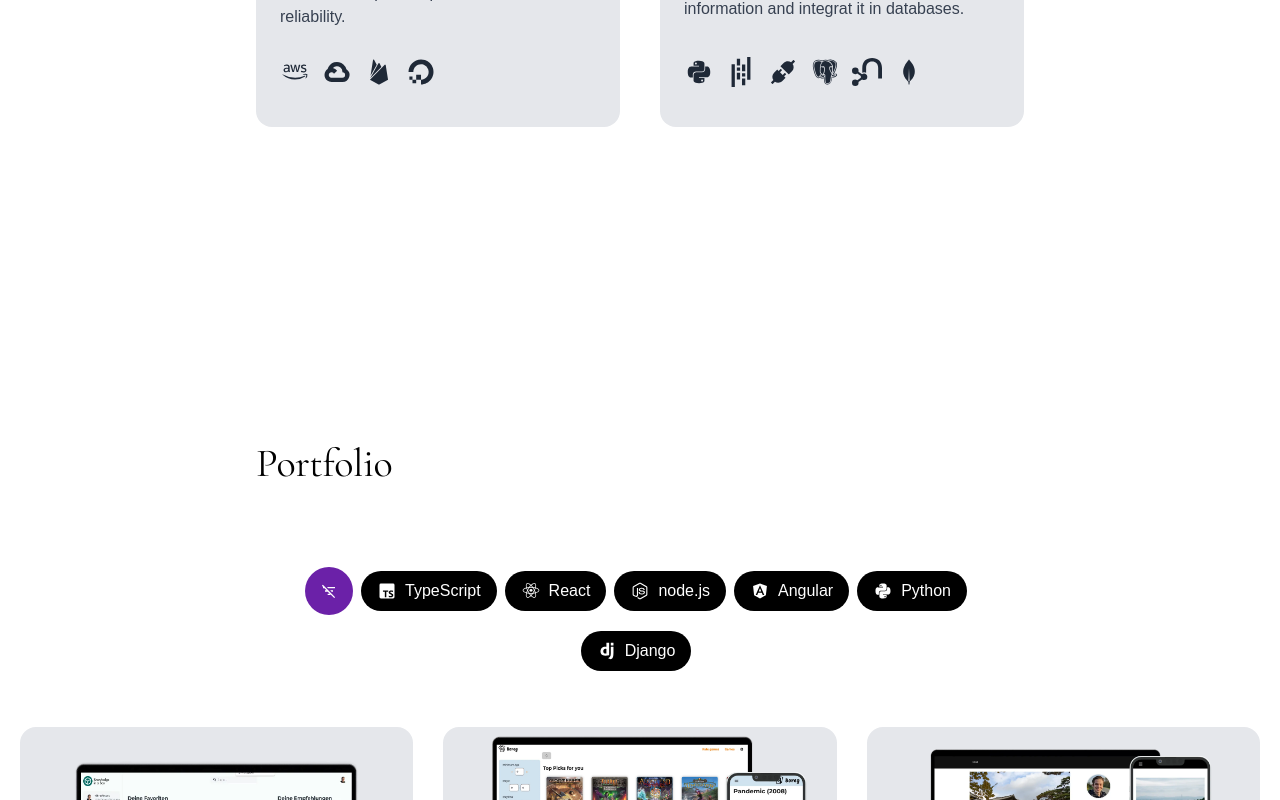
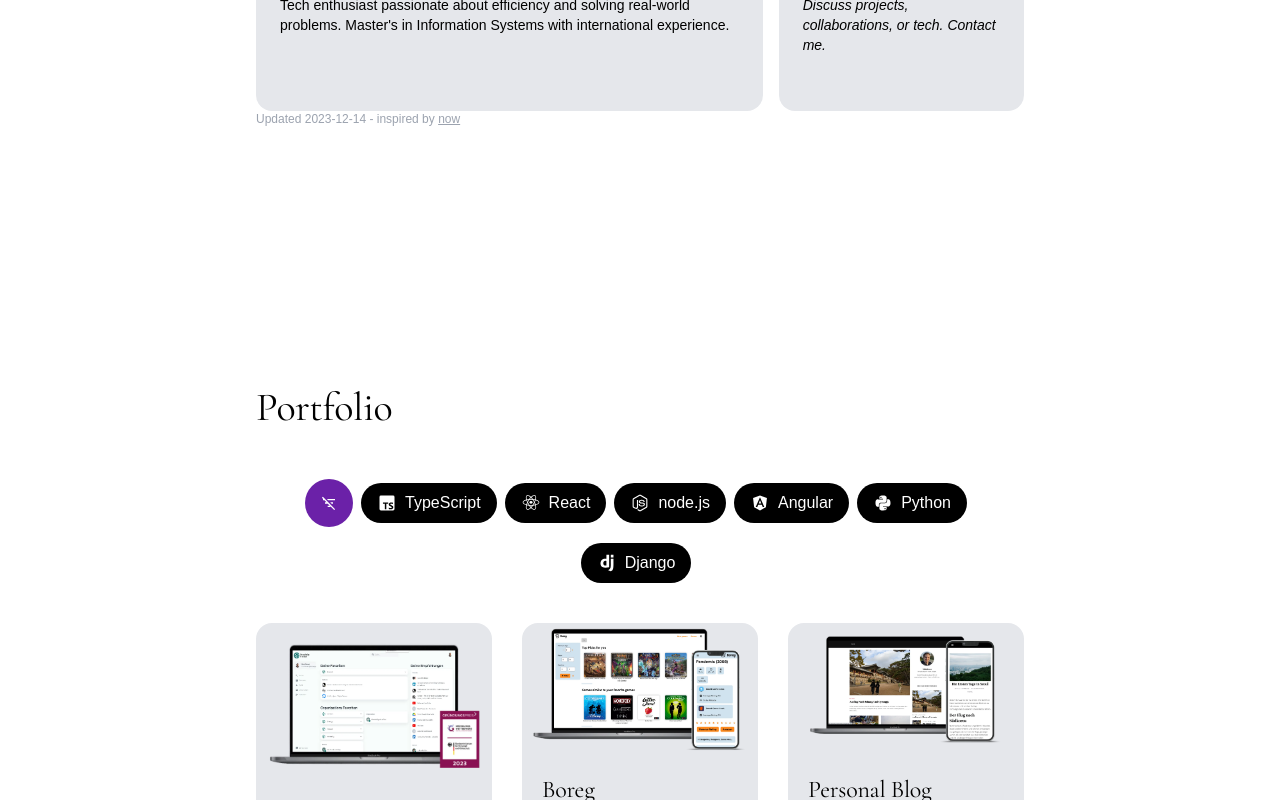
Before and after one commit to tillhoffmann1411/personal-website, a Next.js app: page / in a window 1280 px wide. Shown: the part 3454-4254 px from the top of the page. Built offline with nearby package versions, Linux system fonts and the light colour scheme; a web font is replaced by a local one.

Commit message:
portfolio design changes

```diff
--- a/app/page.tsx
+++ b/app/page.tsx
@@ -39,11 +39,9 @@ export default function Home() {
       <main className="bg-white dark:bg-black/95">
         <div className="mx-auto py-10 px-5 sm:px-10 md:px-32 xl:px-64">
           <BlogFeed />
+          <Skills />
           <About />
-          <Skills />
-        </div>
-        <Portfolio />
-        <div className="mx-auto py-10 px-5 sm:px-10 md:px-32 xl:px-64">
+          <Portfolio />
           <Contact />
           <FAQ />
         </div>
--- a/app/ui/portfolio/portfolio.tsx
+++ b/app/ui/portfolio/portfolio.tsx
@@ -24,15 +24,13 @@ const Portfolio = () => {
 
     return (
         <section className='mt-10 max-h-lg' id='portfolio'>
-            <div className='mx-auto py-10 px-5 sm:px-10 md:px-32 xl:px-64'>
+            <div className='py-6'>
                 <h2 className='dark:text-white'>Portfolio</h2>
             </div>
-            <div className='mx-auto py-10 px-5 sm:px-10 md:px-32 xl:px-64'>
+            <div className='py-6'>
                 <Filter options={techStack} onChange={onChange} />
             </div>
-            <div className='px-5'>
-                <Carousel projects={projects} />
-            </div>
+            <Carousel projects={projects} />
         </section>
 
     );
```
